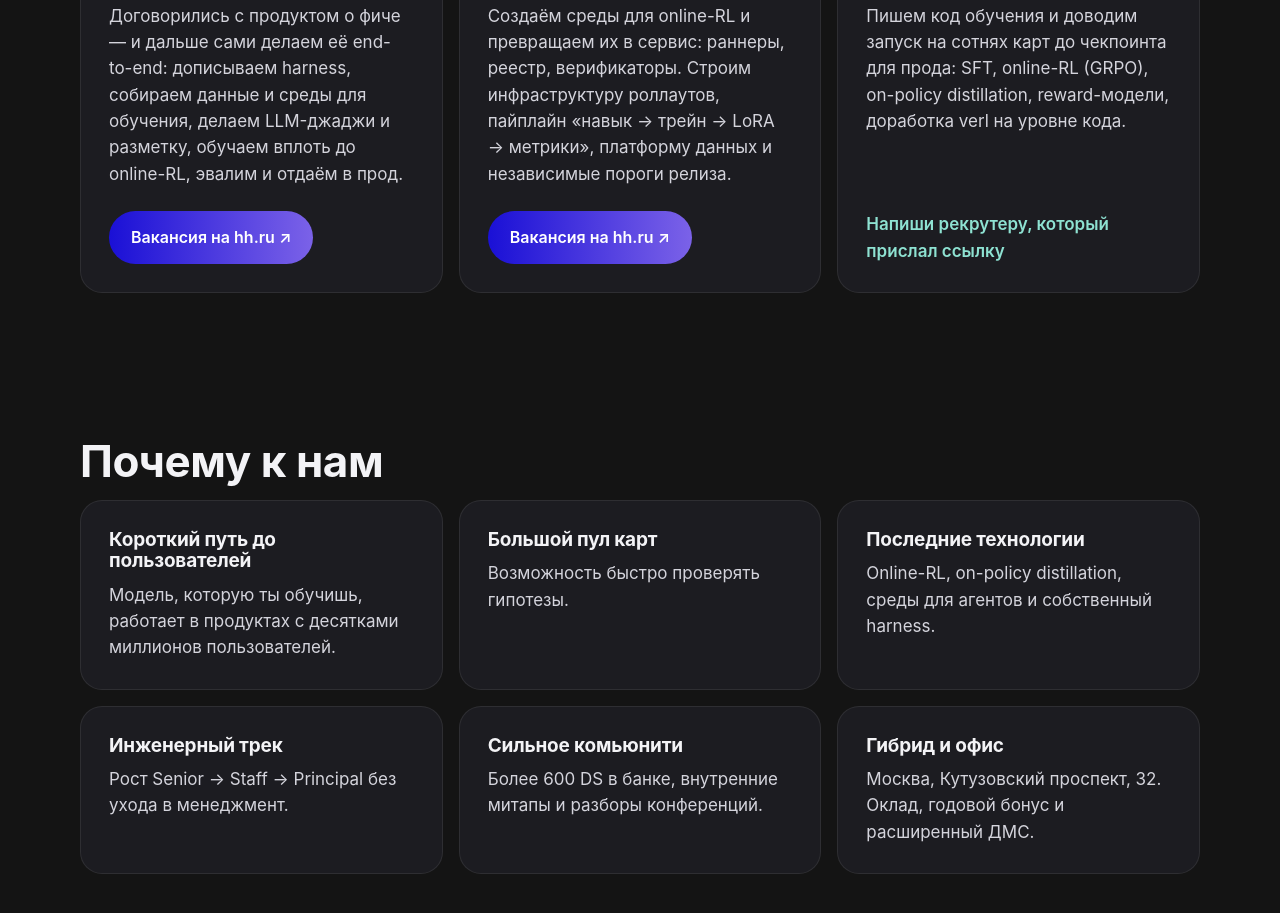
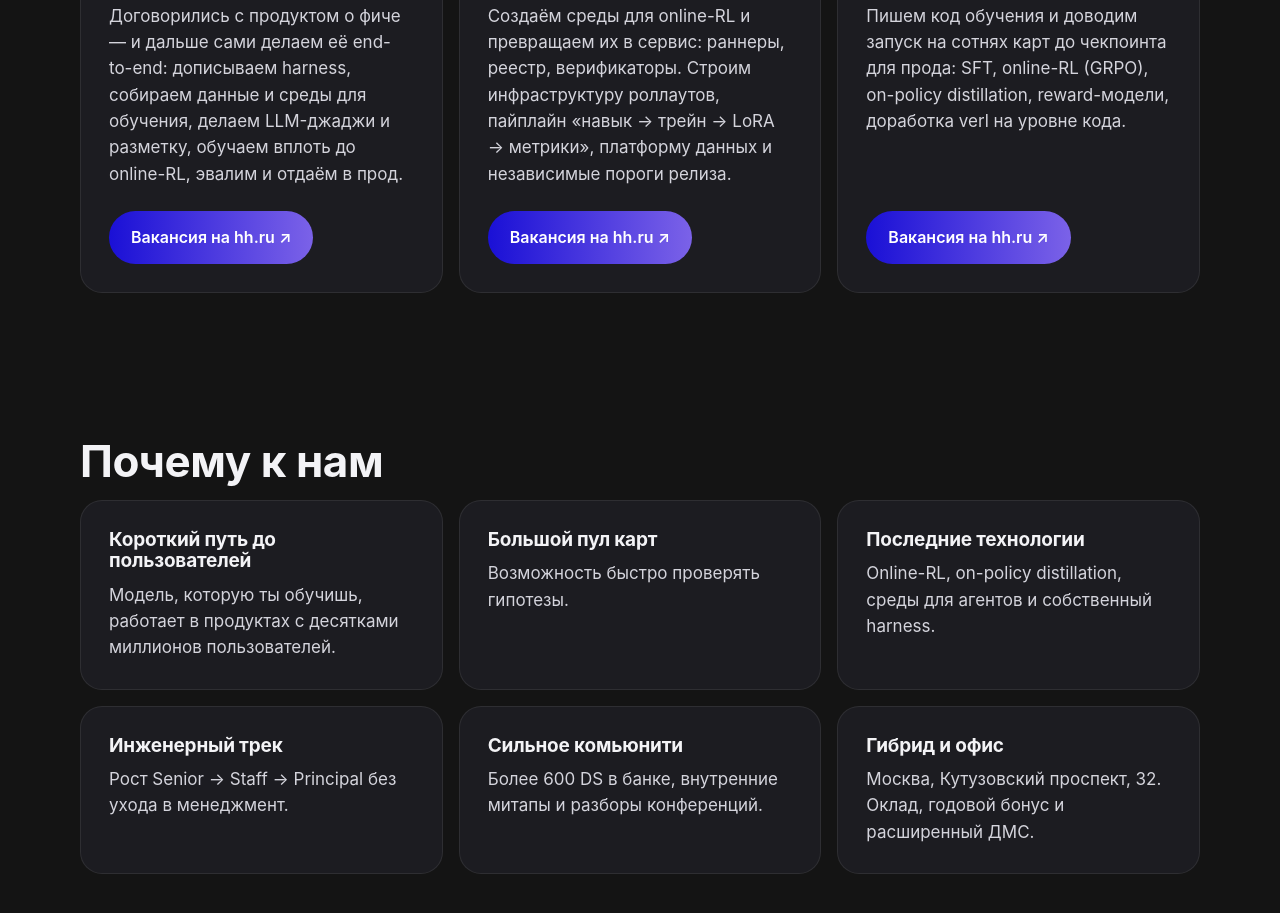
Before and after one commit to savushkinnm/gigachat-team, a plain HTML site: page index.html in a window 1280 px wide. Shown: the part 4754-5667 px from the top of the page. Drawn offline with Linux system fonts and the light colour scheme.

Commit message:
Ссылка на вакансию обучения и alignment
Co-authored-by: Cursor <cursoragent@cursor.com>

```diff
--- a/index.html
+++ b/index.html
@@ -122,8 +122,7 @@
   .roles { display: grid; grid-template-columns: repeat(3, 1fr); gap: 16px; }
   .role { display: flex; flex-direction: column; }
   .role p { flex: 1; margin-bottom: 24px; }
-  .role .tag, .role .btn, .role .hint { align-self: flex-start; }
-  .role .hint { color: var(--teal); font-weight: 600; }
+  .role .tag, .role .btn { align-self: flex-start; }
 
   .why { display: grid; grid-template-columns: repeat(3, 1fr); gap: 16px; }
   .why .card h3 { font-size: 19px; }
@@ -306,7 +305,7 @@
         <span class="tag tag-violet">Обучение</span>
         <h3>ML-инженер обучения и alignment</h3>
         <p>Пишем код обучения и доводим запуск на сотнях карт до чекпоинта для прода: SFT, online-RL (GRPO), on-policy distillation, reward-модели, доработка verl на уровне кода.</p>
-        <span class="hint">Напиши рекрутеру, который прислал ссылку</span>
+        <a class="btn btn-primary" href="https://hh.ru/vacancy/138466999" target="_blank" rel="noopener">Вакансия на hh.ru ↗</a>
       </div>
     </div>
   </div>
```
